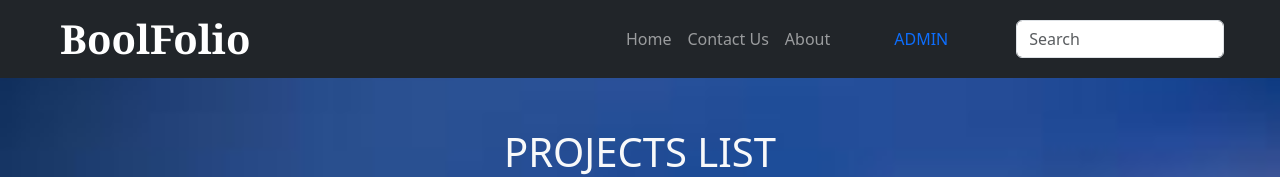
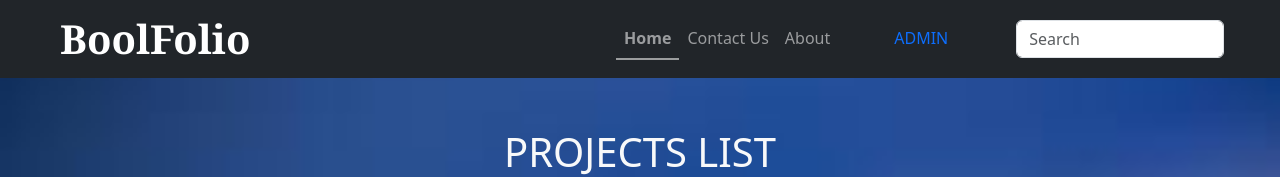
Before and after one commit to AndreazzaRiccardo/vite-boolfolio, a Vue app: page / in a window 1280 px wide. Shown: the top 177 px of the page. Built offline with nearby package versions, Linux system fonts and the light colour scheme; no server answers.

Commit message:
fix: hover header links

```diff
--- a/index.html
+++ b/index.html
@@ -10,6 +10,5 @@
   <body>
     <div id="app"></div>
     <script type="module" src="/src/main.js"></script>
-    <script src="https://cdn.jsdelivr.net/npm/bootstrap@5.0.2/dist/js/bootstrap.bundle.min.js" integrity="sha384-MrcW6ZMFYlzcLA8Nl+NtUVF0sA7MsXsP1UyJoMp4YLEuNSfAP+JcXn/tWtIaxVXM" crossorigin="anonymous"></script>
   </body>
 </html>
--- a/src/components/AppHeader.vue
+++ b/src/components/AppHeader.vue
@@ -52,6 +52,10 @@
         <nav class="navbar navbar-expand-lg navbar-dark bg-dark px-5 py-1">
             <div class="container-fluid">
                 <p class="navbar-brand m-0 fw-bolder">BoolFolio</p>
+                <button class="navbar-toggler" type="button" data-bs-toggle="collapse" data-bs-target="#navbarSupportedContent"
+                aria-controls="navbarSupportedContent" aria-expanded="false" aria-label="Toggle navigation">
+                <span class="navbar-toggler-icon"></span>
+            </button>
                 <div class="collapse navbar-collapse flex-grow-0 me-5" id="navbarSupportedContent">
                     <ul class="navbar-nav mb-2 mb-lg-0">
                         <li v-for="link in links" :key="link.name" class="nav-item">
@@ -73,6 +77,7 @@
 </template>
 
 <style lang="scss" scoped>
+
 header {
     z-index: 2;
 
@@ -82,5 +87,10 @@
             font-size: 2.5rem !important;
         }
     }
+
+    .router-link-active {
+        font-weight: bolder;
+        border-bottom: 2px solid;
+    }
 }
 </style>
--- a/src/main.js
+++ b/src/main.js
@@ -1,5 +1,6 @@
 import { createApp } from 'vue'
 import { router } from './router';
+import * as bootstrap from 'bootstrap';
 
 import App from './App.vue'
 
```
